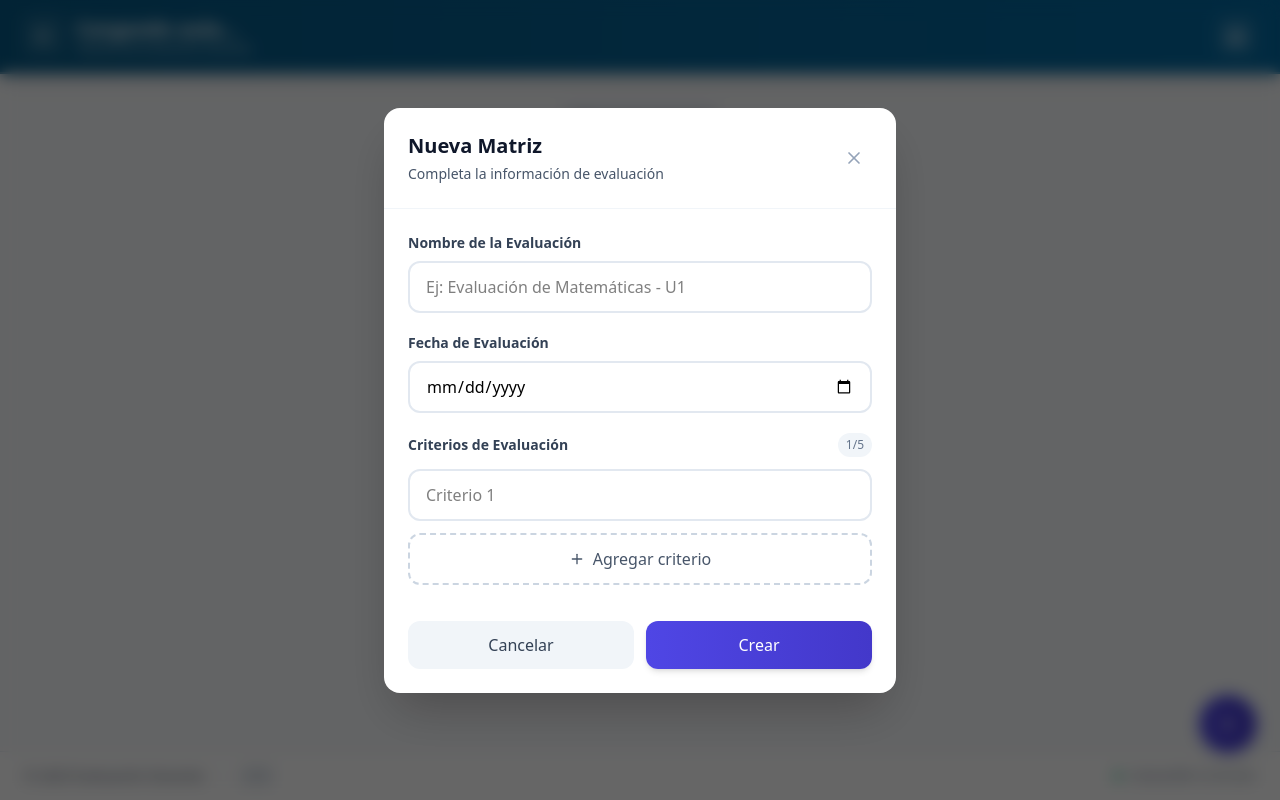
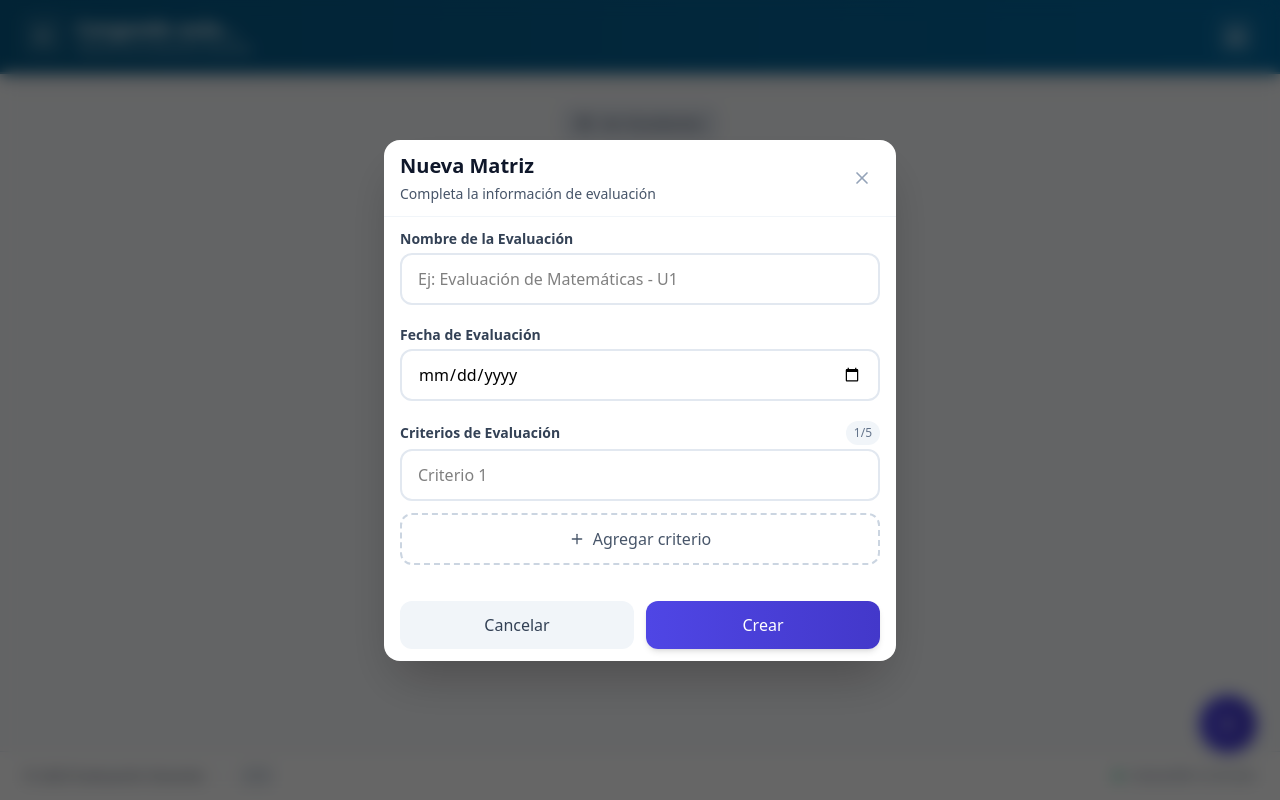
Before and after one commit to tucno21/evaluacion-docente, a React (Vite) app: page /grade/1 in a window 1280 px wide. Both pictures are taken after a click on the button 1228 px from the left and 748 px from the top of the page. Built offline with nearby package versions, Linux system fonts and the light colour scheme.

Commit message:
modificacion en el modal de nueva matriz

```diff
--- a/src/pages/GradePage.tsx
+++ b/src/pages/GradePage.tsx
@@ -410,7 +410,7 @@ const GradePage = () => {
                 <div className="fixed inset-0 bg-black/60 backdrop-blur-sm flex items-center justify-center p-4 z-50">
                     <div className="bg-white rounded-2xl shadow-2xl w-full max-w-sm sm:max-w-md lg:max-w-lg max-h-[90vh] overflow-y-auto">
                         {/* Header del modal */}
-                        <div className="flex items-center justify-between p-6 border-b border-neutral-100">
+                        <div className="flex items-center justify-between px-4 py-3 border-b border-neutral-100">
                             <div>
                                 <h2 className="text-xl font-bold text-neutral-900">
                                     {editingMatrixId ? 'Editar Matriz' : 'Nueva Matriz'}
@@ -429,10 +429,10 @@ const GradePage = () => {
                         </div>
 
                         {/* Formulario */}
-                        <div className="p-6 space-y-5">
+                        <div className="px-4 py-3 space-y-5">
                             {/* Nombre de la evaluación */}
                             <div>
-                                <label htmlFor="evaluationName" className="block text-sm font-semibold text-neutral-700 mb-2">
+                                <label htmlFor="evaluationName" className="block text-sm font-semibold text-neutral-700 mb-1">
                                     Nombre de la Evaluación
                                 </label>
                                 <input
@@ -440,7 +440,7 @@ const GradePage = () => {
                                     type="text"
                                     value={formData.name}
                                     onChange={(e) => handleInputChange('name', e.target.value)}
-                                    className={`w-full px-4 py-3 border-2 rounded-xl focus:outline-none focus:ring-2 focus:ring-accent-500 focus:border-transparent transition-all ${errors.name ? 'border-error-300 bg-error-50' : 'border-neutral-200 hover:border-neutral-300'
+                                    className={`w-full px-3 py-2 md:px-4 md:py-3 border-2 rounded-xl focus:outline-none focus:ring-2 focus:ring-accent-500 focus:border-transparent transition-all ${errors.name ? 'border-error-300 bg-error-50' : 'border-neutral-200 hover:border-neutral-300'
                                         }`}
                                     placeholder="Ej: Evaluación de Matemáticas - U1"
                                 />
@@ -454,7 +454,7 @@ const GradePage = () => {
 
                             {/* Fecha */}
                             <div>
-                                <label htmlFor="evaluationDate" className="block text-sm font-semibold text-neutral-700 mb-2">
+                                <label htmlFor="evaluationDate" className="block text-sm font-semibold text-neutral-700 mb-1">
                                     Fecha de Evaluación
                                 </label>
                                 <input
@@ -463,7 +463,7 @@ const GradePage = () => {
                                     value={formData.date}
                                     min={today}
                                     onChange={(e) => handleInputChange('date', e.target.value)}
-                                    className={`w-full px-4 py-3 border-2 rounded-xl focus:outline-none focus:ring-2 focus:ring-accent-500 focus:border-transparent transition-all ${errors.date ? 'border-error-300 bg-error-50' : 'border-neutral-200 hover:border-neutral-300'
+                                    className={`w-full px-3 py-2 md:px-4 md:py-3 border-2 rounded-xl focus:outline-none focus:ring-2 focus:ring-accent-500 focus:border-transparent transition-all ${errors.date ? 'border-error-300 bg-error-50' : 'border-neutral-200 hover:border-neutral-300'
                                         }`}
                                 />
                                 {errors.date && (
@@ -476,7 +476,7 @@ const GradePage = () => {
 
                             {/* Criterios de evaluación */}
                             <div>
-                                <div className="flex items-center justify-between mb-3">
+                                <div className="flex items-center justify-between mb-1">
                                     <label className="block text-sm font-semibold text-neutral-700">
                                         Criterios de Evaluación
                                     </label>
@@ -485,7 +485,7 @@ const GradePage = () => {
                                     </span>
                                 </div>
 
-                                <div className="space-y-3">
+                                <div className="space-y-2">
                                     {criteria.map((criterion, index) => (
                                         <div key={criterion.id} className="flex items-center space-x-2">
                                             <div className="flex-1">
@@ -493,7 +493,7 @@ const GradePage = () => {
                                                     type="text"
                                                     value={criterion.name}
                                                     onChange={(e) => handleCriteriaChange(criterion.id, e.target.value)}
-                                                    className="w-full px-4 py-3 border-2 border-neutral-200 hover:border-neutral-300 rounded-xl focus:outline-none focus:ring-2 focus:ring-accent-500 focus:border-transparent transition-all"
+                                                    className="w-full px-3 py-2 md:px-4 md:py-3 border-2 border-neutral-200 hover:border-neutral-300 rounded-xl focus:outline-none focus:ring-2 focus:ring-accent-500 focus:border-transparent transition-all"
                                                     placeholder={`Criterio ${index + 1}`}
                                                 />
                                             </div>
@@ -516,7 +516,7 @@ const GradePage = () => {
                                     <button
                                         type="button"
                                         onClick={addCriteria}
-                                        className="mt-3 w-full px-4 py-3 border-2 border-dashed border-neutral-300 text-neutral-600 hover:border-accent-300 hover:text-accent-600 hover:bg-accent-50 rounded-xl transition-all flex items-center justify-center space-x-2"
+                                        className="mt-3 w-full px-3 py-2 md:px-4 md:py-3 border-2 border-dashed border-neutral-300 text-neutral-600 hover:border-accent-300 hover:text-accent-600 hover:bg-accent-50 rounded-xl transition-all flex items-center justify-center space-x-2"
                                     >
                                         <Plus className="h-4 w-4" />
                                         <span>Agregar criterio</span>
```
